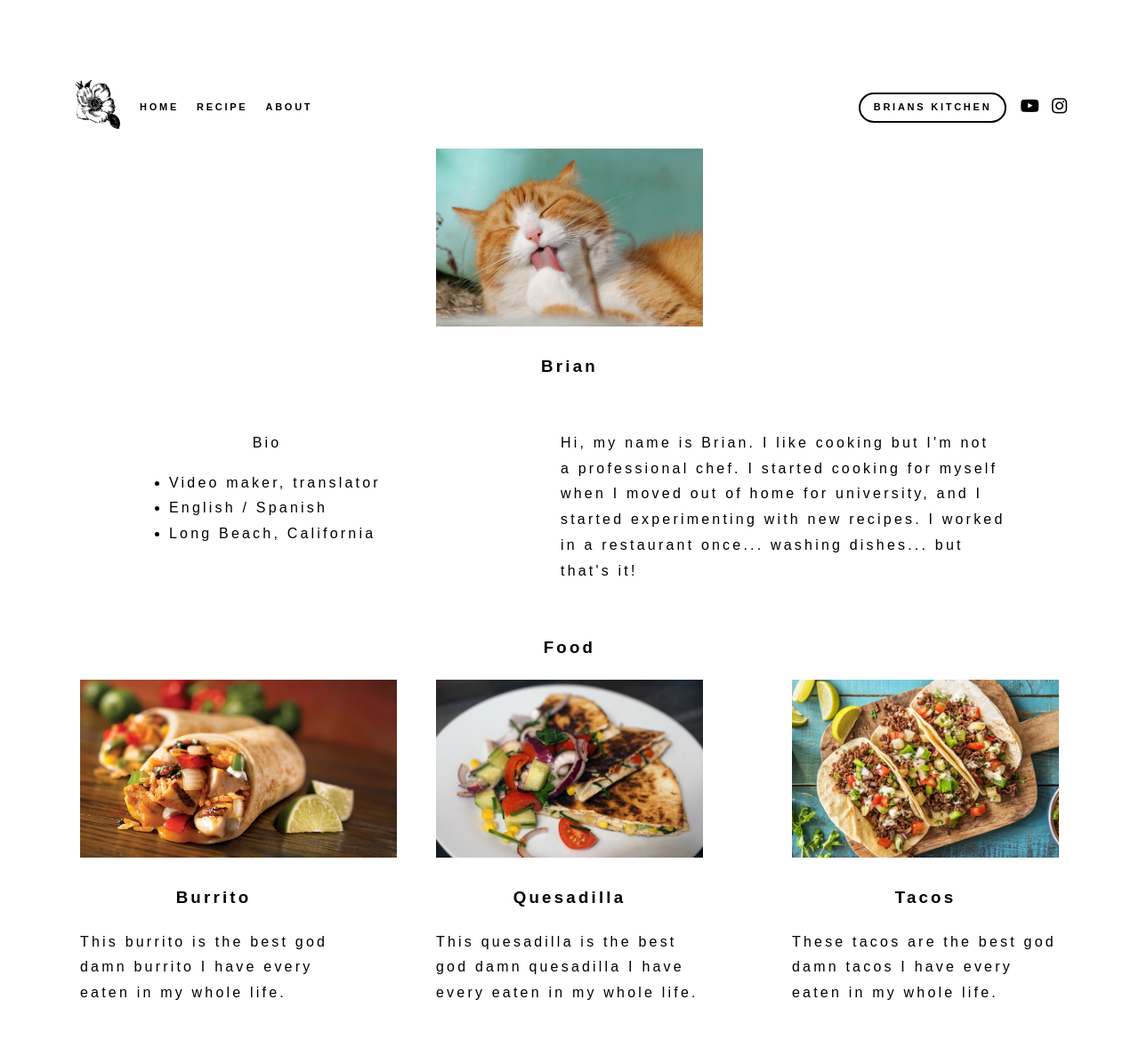
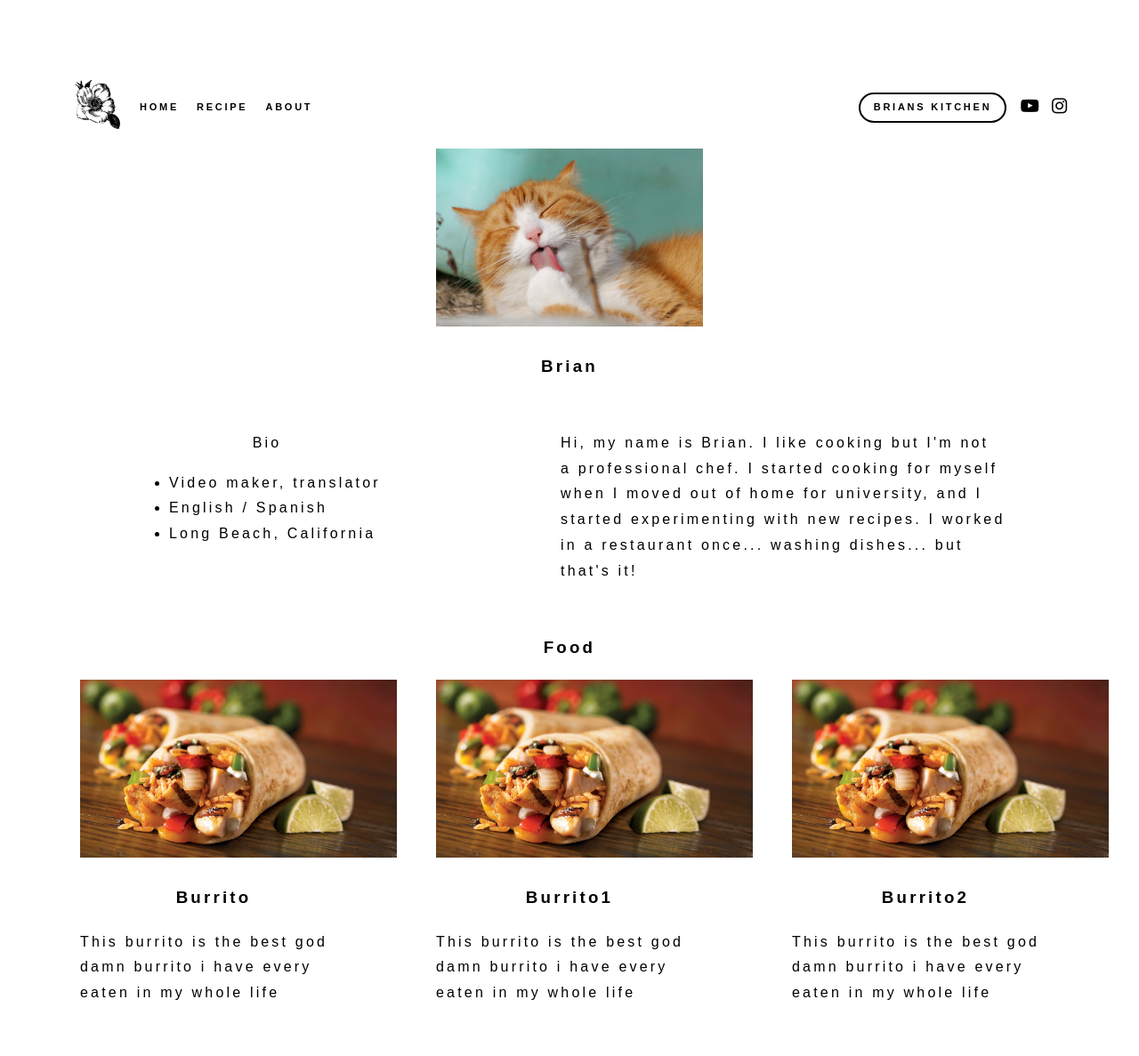
Before and after one commit to colorlessenergy/brians-kitchen, a Jekyll site: the page built from about.html, in a window 1280 px wide. Shown: the whole page at 89% size. Built offline with Jekyll 4.4.1, drawn with Linux system fonts in a browser that asks for light colours; nearby versions of some CDN libraries.

Commit message:
static text to pull from the collections

```diff
--- a/about.html
+++ b/about.html
@@ -28,21 +28,16 @@ layout: default
   <div>
     <h3>Food</h3>
     <div class="flex-container--food">
-      <div>
-        <img src="{{ site.baseurl }}/imgs/burrito.jpg" alt="A picture of a burrito">
-        <h3>Burrito</h3>
-        <p>This burrito is the best god damn burrito I have every eaten in my whole life.</p>
-      </div>
-      <div>
-        <img src="{{ site.baseurl }}/imgs/quesadilla.jpg" alt="A picture of a quesadilla">
-        <h3>Quesadilla</h3>
-        <p>This quesadilla is the best god damn quesadilla I have every eaten in my whole life.</p>
-      </div>
-      <div>
-        <img src="{{ site.baseurl }}/imgs/tacos.jpg" alt="A picture of some tacos">
-        <h3>Tacos</h3>
-        <p>These tacos are the best god damn tacos I have every eaten in my whole life.</p>
-      </div>
+      {% for item in site.recipes limit:3 %}
+        <div>
+          <a href="{{ item.url }}">
+          <img src="{{ site.baseurl }}{{ item.item-picture }}" alt="A picture of a burrito">
+          <h3>{{ item.title }} </h3>
+          <p>{{ item.description }}</p>
+        </a>
+        </div>
+
+      {% endfor %}
     </div>
   </div>
 </div>
--- a/css/module.css
+++ b/css/module.css
@@ -255,6 +255,16 @@
   justify-content: space-around;
 }
 
+.flex-container--food a {
+  color: #000;
+  text-decoration: none;
+}
+
+.flex-container--food a:hover {
+  color: #047b6b;
+  text-decoration: underline;
+}
+
 .flex-container--about > div,
 .flex-container--food > div {
   width: 300px;
```
Also changed, not shown: Gemfile.lock (added), 2 other files.
